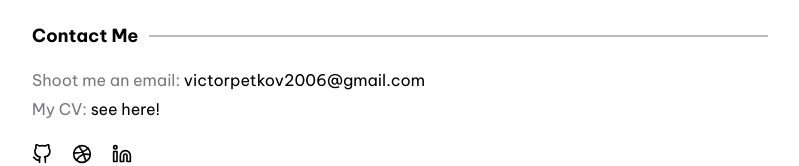
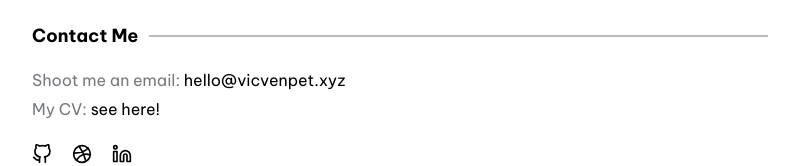
Before and after one commit to vicvenpet/portfolio, a Next.js app: page / in a window 1280 px wide. Shown: the part 976-1142 px from the top of the page, without its empty margins (240-1039 px from the left). Built offline with nearby package versions, Linux system fonts and the light colour scheme.

Commit message:
feat: upgrade contact

```diff
--- a/data/config.js
+++ b/data/config.js
@@ -45,7 +45,7 @@ export const stack = {
 
 export const contact = {
   title: 'Contact Me',
-  email: 'victorpetkov2006@gmail.com',
+  email: 'hello@vicvenpet.xyz',
   cv: 'see here!',
   github: 'vicvenpet',
   dribbble: 'vicvenpet',
```
